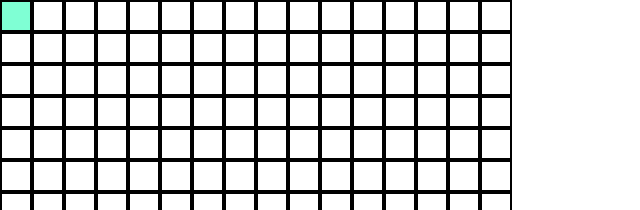
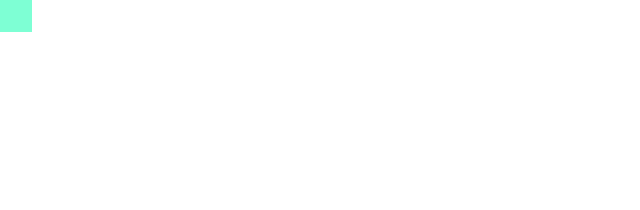
Before and after one commit to ViniciusLucca/etch-a-sketch, a plain HTML site: page index.html in a window 1280 px wide. Shown: the top 210 px of the page, without its empty margins (0-640 px from the left). Drawn offline with Linux system fonts and the light colour scheme.

Commit message:
docs: remove unnecessary comments

```diff
--- a/style.css
+++ b/style.css
@@ -16,14 +16,6 @@
 }
 
 .grid-item{
-    border: 2px solid black;
-    padding: 5px;
-
-    /*  Flex-basis is set to this value
-        because it wraps exactly 16
-        divs per line
-
-        100/16 = 6.25
-    */
-    flex-basis: 6.25%;
+    /* Border for debugging purposes */
+    /* border: 2px solid black; */
 }
```
